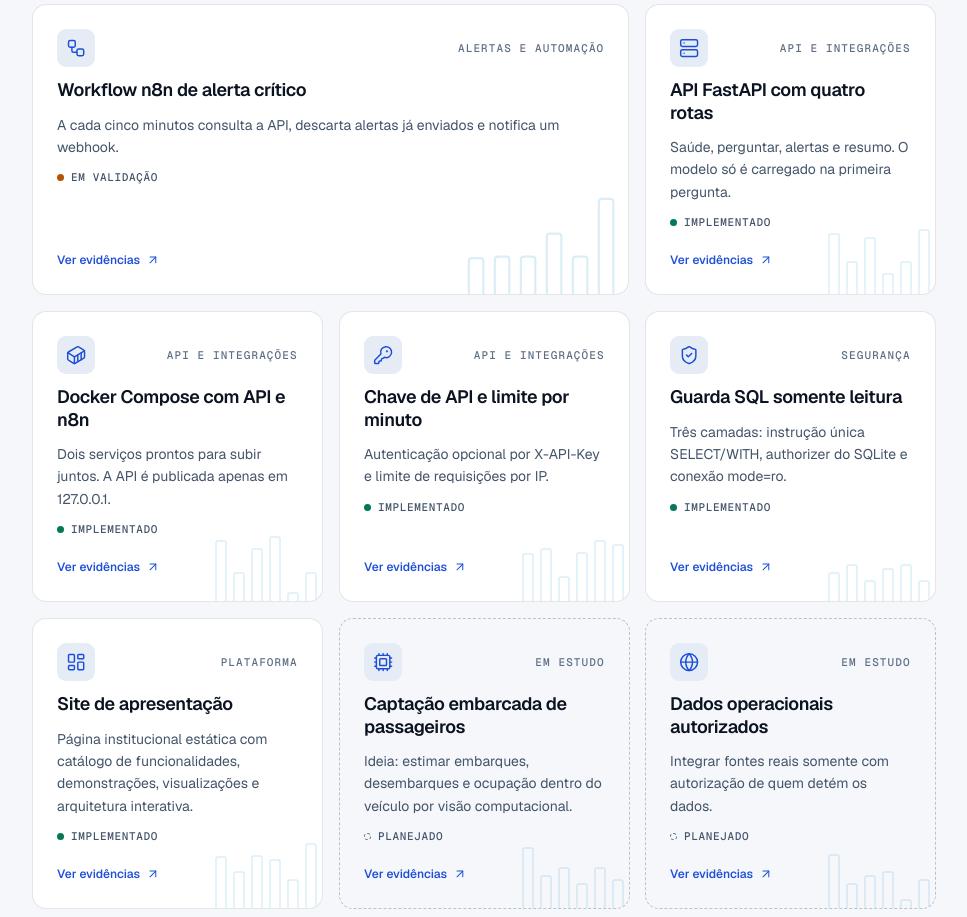
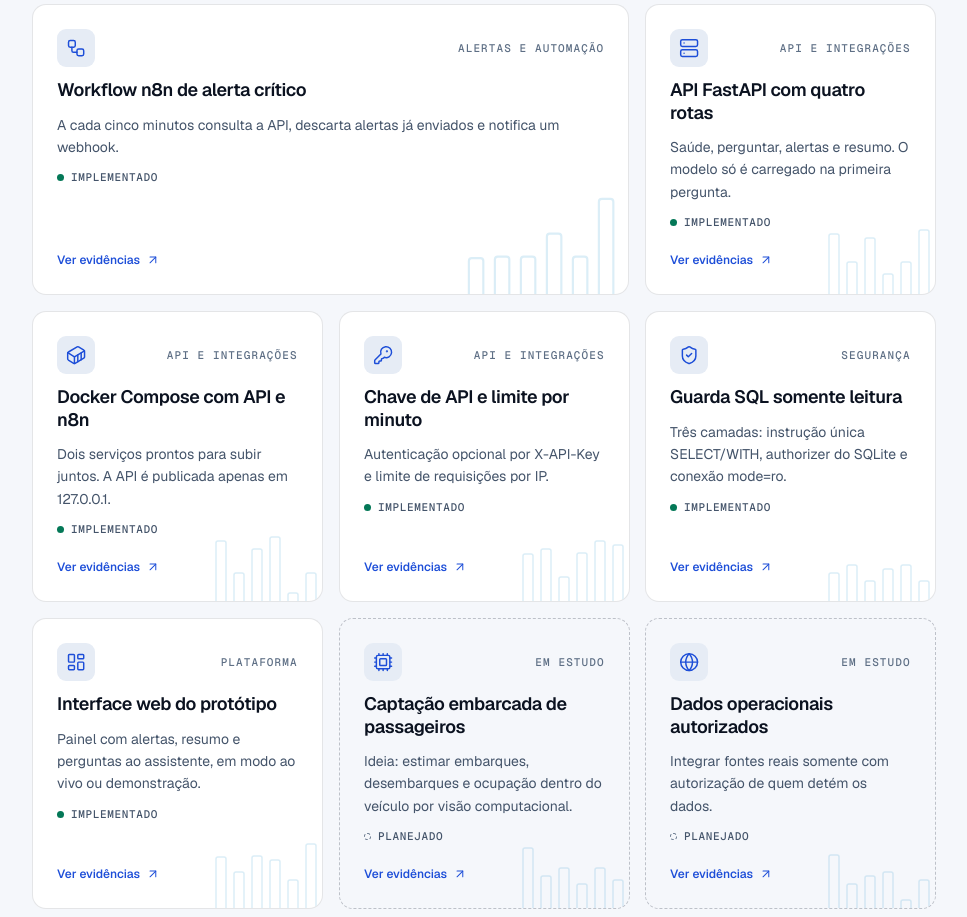
Before and after one commit to David-Evora/InfoFrota, a plain HTML site: page docs/site/index.html in a window 1280 px wide. Shown: the part 4507-5424 px from the top of the page, without its empty margins (292-1259 px from the left). Drawn offline with Linux system fonts and the light colour scheme; no server answers; animation ran at ten frames a second.

Commit message:
encerramento da primeira faze de prototipo completo

```diff
--- a/docs/site/assets/js/architecture.js
+++ b/docs/site/assets/js/architecture.js
@@ -15,15 +15,15 @@
     rag: { row: "B", t: "RAG de esquema (BM25)", s: "infofrota_ai/rag.py", i: "i-search", st: "impl", layer: "Núcleo",
       d: "Recupera as tabelas, os valores válidos e as regras que importam para a pergunta e as entrega ao prompt.", f: ["infofrota_ai/rag.py", "tests/test_rag.py"] },
     api: { row: "B", t: "API FastAPI", s: "infofrota_ai/api.py", i: "i-server", st: "impl", layer: "Núcleo",
-      d: "Rotas /saude, /perguntar, /alertas e /resumo, com chave opcional (X-API-Key), limite por IP e CORS opcional. Serve também o único site do projeto na raiz.", f: ["infofrota_ai/api.py", "tests/test_api.py"] },
+      d: "Rotas /saude, /perguntar, /alertas e /resumo, com chave opcional (X-API-Key), limite por IP e CORS opcional. Serve também esta página e o painel.", f: ["infofrota_ai/api.py", "tests/test_api.py"] },
     llm: { row: "B", t: "Provedor de LLM", s: "infofrota_ai/llm.py", i: "i-bot", st: "impl", layer: "Núcleo",
       d: "Anthropic, API compatível com OpenAI (como a Groq) ou modelo local com Hugging Face e PEFT. A chave fica no backend.", f: ["infofrota_ai/llm.py", "infofrota_ai/hf_llm.py"] },
-    n8n: { row: "C", t: "Workflow n8n", s: "n8n/alerta-critico.json", i: "i-workflow", st: "val", layer: "Consumo e automação",
-      d: "A cada cinco minutos busca alertas críticos na API e avisa só os novos. A persistência da deduplicação ainda está em validação.", f: ["n8n/alerta-critico.json", "compose.yaml"] },
+    n8n: { row: "C", t: "Workflow n8n", s: "n8n/alerta-critico.json", i: "i-workflow", st: "impl", layer: "Consumo e automação",
+      d: "A cada cinco minutos busca alertas críticos na API e avisa só os novos. Testado manualmente pelo autor, sem teste automatizado.", f: ["n8n/alerta-critico.json", "compose.yaml"] },
     hook: { row: "C", t: "Webhook Discord ou Slack", s: "configurado no n8n", i: "i-webhook", st: "impl", layer: "Consumo e automação",
       d: "Destino da notificação. A URL é configurada na instância do n8n e não está no repositório.", f: ["n8n/alerta-critico.json"] },
-    ui: { row: "C", t: "Site de apresentação", s: "docs/site/index.html", i: "i-layout-dashboard", st: "impl", layer: "Consumo e automação",
-      d: "Único frontend do projeto: página estática com demonstrações e arquitetura interativa, servida em / pela API e publicada pelo GitHub Pages.", f: ["docs/site/index.html", "docs/site/assets/js/core.js", "docs/site/README.md"] },
+    ui: { row: "C", t: "Painel web", s: "docs/index.html", i: "i-layout-dashboard", st: "impl", layer: "Consumo e automação",
+      d: "Protótipo em HTML, CSS e JavaScript puros. Conversa com a API quando ela responde e cai para o modo demonstração quando não.", f: ["docs/index.html", "docs/assets/app.js"] },
     emb: { row: "D", t: "Captação embarcada", s: "conceito", i: "i-cpu", st: "plan", layer: "Em estudo", ghost: true,
       d: "Ideia de estimar a ocupação dentro do veículo por visão computacional. Sem firmware, modelo ou hardware neste repositório.", f: ["docs/architecture.md"] },
     real: { row: "D", t: "Dados operacionais reais", s: "depende de autorização", i: "i-globe", st: "plan", layer: "Em estudo", ghost: true,
@@ -60,7 +60,7 @@
       if (sameRow) {
         var left = a.cx < b.cx ? a : b, right = left === a ? b : a, gap = right.l - left.r;
         if (gap < 120) d = "M" + left.r + "," + left.cy + "L" + right.l + "," + right.cy;
-        else d = "M" + a.cx + "," + a.b + "C" + a.cx + "," + (a.b + 26) + " " + b.cx + "," + (b.b + 26) + " " + b.cx + "," + b.b;
+        else d = "M" + a.cx + "," + a.b + "C" + a.cx + "," + (a.b + 26) + " " + b.cx + "," + (b.b + 26) + " " + b.cx + "," + b.b;   // contorna os nós do meio por baixo
       } else {
         var down = b.cy > a.cy, y1 = down ? a.b : a.t, y2 = down ? b.t : b.b, m = (y1 + y2) / 2;
         d = "M" + a.cx + "," + y1 + "C" + a.cx + "," + m + " " + b.cx + "," + m + " " + b.cx + "," + y2;
--- a/docs/site/assets/js/automation.js
+++ b/docs/site/assets/js/automation.js
@@ -20,7 +20,7 @@
     { t: "Há alertas?", s: "IF", i: "i-git-branch",
       d: "Só segue adiante se a resposta trouxer pelo menos um alerta.", c: "$json.total > 0", o: "total = " + crit.length + " > 0 → segue" },
     { t: "Filtrar novos", s: "Code", i: "i-filter",
-      d: "Compara os IDs com o histórico guardado no static data do workflow e descarta o que já foi enviado. Esse histórico só persiste com o workflow ativo, e essa persistência ainda precisa ser validada.", c: "static data: alertasCriticosEnviados\nnovos = alertas.filter(id não enviado)", o: "já enviado: " + crit[0].id + "\nnovos: " + novos.map(function (a) { return a.id; }).join(", ") },
+      d: "Compara os IDs com o histórico guardado no static data do workflow e descarta o que já foi enviado. Esse histórico só persiste com o workflow ativo.", c: "static data: alertasCriticosEnviados\nnovos = alertas.filter(id não enviado)", o: "já enviado: " + crit[0].id + "\nnovos: " + novos.map(function (a) { return a.id; }).join(", ") },
     { t: "Montar mensagem", s: "Code", i: "i-file-code-2",
       d: "Agrupa os novos alertas em uma única mensagem de texto.", c: "texto = N alerta(s) + janela + linhas + aviso de dados sintéticos", o: "mensagem com " + novos.length + " linha(s)" },
     { t: "Enviar notificação", s: "HTTP Request", i: "i-webhook",
@@ -48,7 +48,7 @@
       el("p", { class: "eyebrow-sm mono", text: "Nó " + (i + 1) + " de " + NODES.length + " · " + n.s }),
       el("h3", { text: n.t }),
       el("p", { text: n.d }),
-      i === 4 || i === 7 ? el("span", { class: "badge badge--val", style: { "margin-top": "12px" }, text: "Persistência em validação" }) : null
+      null
     ]));
     insp.appendChild(el("div", null, [
       el("pre", { class: "sqlblock", text: n.c }),
--- a/docs/site/assets/js/features-data.js
+++ b/docs/site/assets/js/features-data.js
@@ -14,7 +14,6 @@ window.IF_FEATURES = {
   status: {
     impl: "Implementado",
     exp: "Experimental",
-    val: "Em validação",
     plan: "Planejado"
   },
   items: [
@@ -60,6 +59,7 @@ window.IF_FEATURES = {
       detalhe: "Resultados de experimento com uma base sintética e 56 perguntas. Diferenças de um ou dois acertos são ruído, e os números não medem desempenho em operação real.",
       evidence: ["infofrota_ai/evaluate.py", "docs/experiments.md", "evaluation/questions.json"]
     },
+
     {
       id: "sqlite", cat: "dados", status: "exp", icon: "i-database",
       titulo: "Base experimental sintética",
@@ -78,9 +78,10 @@ window.IF_FEATURES = {
       id: "resumo", cat: "dados", status: "impl", icon: "i-activity",
       titulo: "Resumo diário por linha",
       resumo: "Endpoint com ocupação média, picos e contagem de alertas, com filtro por linha e tipo.",
-      detalhe: "Alimenta a API e as visualizações do protótipo com dados sintéticos.",
+      detalhe: "Alimenta o painel do protótipo e é a base dos gráficos desta página.",
       evidence: ["infofrota_ai/api.py", "tests/test_api.py"]
     },
+
     {
       id: "limiares", cat: "alertas", status: "impl", icon: "i-triangle-alert",
       titulo: "Alertas de lotação em dois níveis",
@@ -89,10 +90,10 @@ window.IF_FEATURES = {
       evidence: ["infofrota_ai/api.py", "scripts/generate_data.py", "db/schema.sql"]
     },
     {
-      id: "n8n", cat: "alertas", status: "val", wide: true, icon: "i-workflow",
+      id: "n8n", cat: "alertas", status: "impl", wide: true, icon: "i-workflow",
       titulo: "Workflow n8n de alerta crítico",
       resumo: "A cada cinco minutos consulta a API, descarta alertas já enviados e notifica um webhook.",
-      detalhe: "A deduplicação usa o armazenamento do próprio workflow e só registra os IDs depois que o envio é confirmado. A persistência entre execuções ainda precisa ser validada com o workflow ativo, por isso o item é marcado como em validação.",
+      detalhe: "A deduplicação usa o armazenamento do próprio workflow e só registra os IDs depois que o envio é confirmado. O fluxo foi testado manualmente pelo autor, com a API rodando e o workflow ativo; não há teste automatizado dele.",
       evidence: ["n8n/alerta-critico.json", "compose.yaml"]
     },
     {
@@ -102,11 +103,12 @@ window.IF_FEATURES = {
       detalhe: "A URL do webhook é configurada na instância do n8n. Nenhuma URL real está no repositório.",
       evidence: ["n8n/alerta-critico.json"]
     },
+
     {
       id: "fastapi", cat: "api", status: "impl", icon: "i-server",
       titulo: "API FastAPI com quatro rotas",
       resumo: "Saúde, perguntar, alertas e resumo. O modelo só é carregado na primeira pergunta.",
-      detalhe: "Rotas: /saude, /perguntar, /alertas e /resumo. O único site do projeto é servido pela API na raiz.",
+      detalhe: "Rotas: /saude, /perguntar, /alertas e /resumo. A interface do protótipo e este site são servidos pela própria API.",
       evidence: ["infofrota_ai/api.py", "tests/test_api.py"]
     },
     {
@@ -123,6 +125,7 @@ window.IF_FEATURES = {
       detalhe: "Ambos são opcionais e configurados por variável de ambiente. Não substituem a revisão necessária antes de qualquer exposição pública.",
       evidence: ["infofrota_ai/api.py", "tests/test_api.py"]
     },
+
     {
       id: "guarda", cat: "seg", status: "impl", icon: "i-shield-check",
       titulo: "Guarda SQL somente leitura",
@@ -130,13 +133,15 @@ window.IF_FEATURES = {
       detalhe: "Há ainda limite de 200 linhas e de 5 segundos por consulta. Uma instrução como DELETE é barrada antes de tocar no banco.",
       evidence: ["infofrota_ai/db.py", "tests/test_core.py"]
     },
+
     {
       id: "web", cat: "plat", status: "impl", icon: "i-layout-dashboard",
-      titulo: "Site de apresentação",
-      resumo: "Página institucional estática com catálogo de funcionalidades, demonstrações, visualizações e arquitetura interativa.",
-      detalhe: "Este é o único frontend do projeto. É servido pela API em / e pode ser publicado diretamente pelo GitHub Pages a partir de docs/site/.",
-      evidence: ["docs/site/index.html", "docs/site/assets/js/core.js", "docs/site/README.md", "tests/test_site.py"]
+      titulo: "Interface web do protótipo",
+      resumo: "Painel com alertas, resumo e perguntas ao assistente, em modo ao vivo ou demonstração.",
+      detalhe: "HTML, CSS e JavaScript puros, sem build. Se a API não responde, a interface cai para o modo demonstração e avisa.",
+      evidence: ["docs/index.html"]
     },
+
     {
       id: "embarcada", cat: "plan", status: "plan", icon: "i-cpu",
       titulo: "Captação embarcada de passageiros",
--- a/docs/site/index.html
+++ b/docs/site/index.html
@@ -376,7 +376,7 @@
           <div class="notify__card" id="notifyCard"></div>
         </figure>
       </div>
-      <p class="note reveal">A deduplicação grava os IDs no armazenamento do próprio workflow. A persistência ainda precisa ser validada na instância do n8n com o workflow ativo — por isso aparece como <em>em validação</em> na biblioteca.</p>
+      <p class="note reveal">A deduplicação grava os IDs no armazenamento do próprio workflow e só depois que o envio é confirmado. O fluxo foi testado manualmente pelo autor com a API rodando e o workflow ativo; não há teste automatizado dele.</p>
     </div>
   </section>
 
```
Also changed, not shown: 7 other files.
